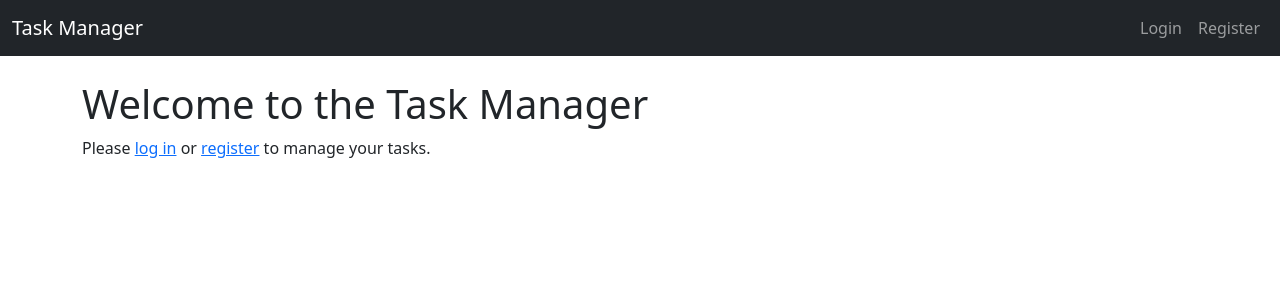
After one commit to sudiptarathi2020/flask-task-manager, a Flask app: template app/templates/welcome.html in a window 1280 px wide. The commit adds this page. Shown: the top 300 px of the page. Run offline with Flask 3, Linux system fonts and the light colour scheme; the template is opened without the code that fills it, so the values that code supplies are empty.

Commit message:
Add welcome page

```diff
--- a/app/templates/base.html
+++ b/app/templates/base.html
@@ -10,9 +10,6 @@
     <nav class="navbar navbar-expand-lg navbar-dark bg-dark">
         <div class="container-fluid">
             <a class="navbar-brand" href="{{ url_for('main.index') }}">Task Manager</a>
-            <button class="navbar-toggler" type="button" data-bs-toggle="collapse" data-bs-target="#navbarNav">
-                <span class="navbar-toggler-icon"></span>
-            </button>
             <div class="collapse navbar-collapse" id="navbarNav">
                 <ul class="navbar-nav ms-auto">
                     {% if current_user.is_authenticated %}
--- /dev/null
+++ b/app/templates/welcome.html
@@ -0,0 +1,6 @@
+{% extends "base.html" %}
+
+{% block content %}
+<h1>Welcome to the Task Manager</h1>
+<p>Please <a href="{{ url_for('auth.login') }}">log in</a> or <a href="{{ url_for('auth.register') }}">register</a> to manage your tasks.</p>
+{% endblock %}
```
Also changed, not shown: app/routes.py (+6 -4 lines).
